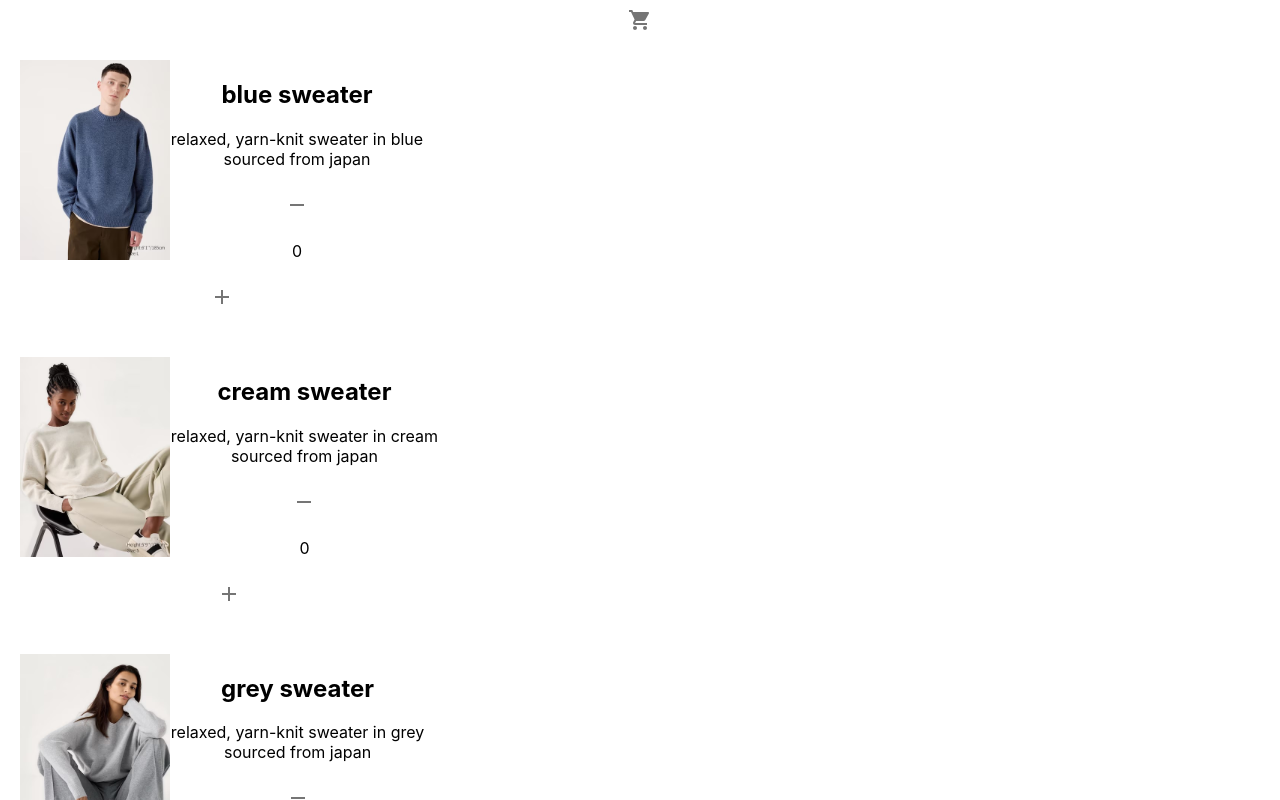
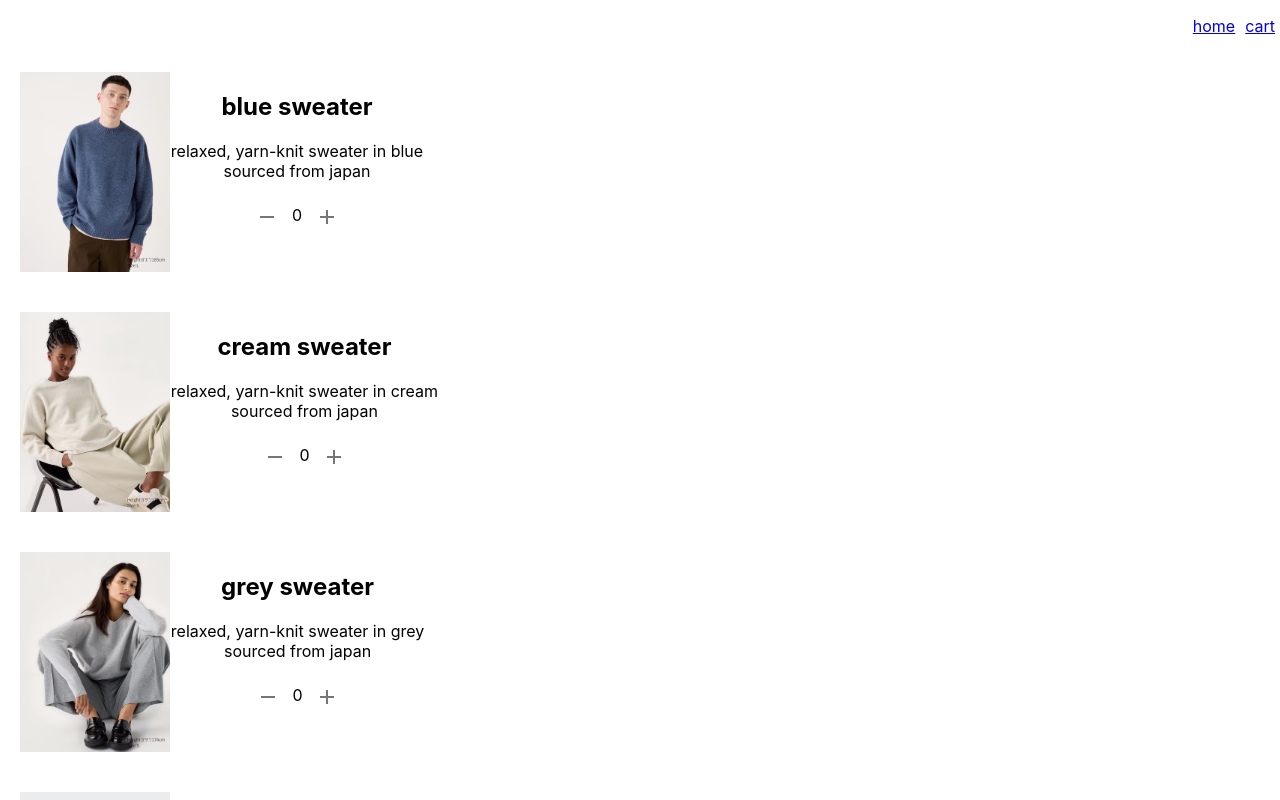
Before and after one commit to sabelle/cozy-threads, a React (Create React App) app: page / in a window 1280 px wide. Shown: the top 800 px of the page. Built offline with nearby package versions, Linux system fonts and the light colour scheme.

Commit message:
bare bones nav bar

```diff
--- a/package.json
+++ b/package.json
@@ -17,6 +17,7 @@
     "express": "^4.19.2",
     "react": "^18.3.1",
     "react-dom": "^18.3.1",
+    "react-router-dom": "^6.26.1",
     "react-scripts": "5.0.1",
     "stripe": "^16.8.0",
     "web-vitals": "^2.1.4"
--- a/server.js
+++ b/server.js
@@ -25,8 +25,8 @@ app.post('/create-checkout-session', async (req, res) => {
       },
     ],
     mode: 'payment',
-    success_url: `${CLIENT}/`,
-    cancel_url: `${CLIENT}/`,
+    success_url: `${CLIENT}/home`,
+    cancel_url: `${CLIENT}/cart`,
   });
 
   res.redirect(303, session.url);
--- a/src/App.js
+++ b/src/App.js
@@ -1,14 +1,18 @@
-import './App.css';
-import Home from './Home.js';
-import Checkout from './Checkout.js';
+import './App.css'
+import Home from './Home.js'
+import Cart from './Cart.js'
+import Navigation from './Navigation'
+import { Route, Routes } from 'react-router-dom';
 import IconButton from "@mui/material/IconButton"
-import ShoppingCartIcon from '@mui/icons-material/ShoppingCart';
+import ShoppingCartIcon from '@mui/icons-material/ShoppingCart'
 
 function App() {
   return (
     <div className="App">
-      <Checkout />
-      <Home />
+      <Routes>
+        <Route path="/" element={<Home/>} />
+        <Route path="/cart" element={<Cart/>} />
+      </Routes>
     </div>
   );
 }
--- a/src/Cart.js
+++ b/src/Cart.js
@@ -1,27 +1,16 @@
-import React, {useState} from 'react';
-let cart = new Map() //key: catalog item id, val: quantity
+import React from 'react'
+import Navigation from './Navigation'
+import Checkout from './Checkout.js'
 
-const UpdateCart = (id, increment) => {  // increment can be +1 or -1
-    if (cart.has(id)) {
-        var quantity = cart[id]
-        cart.set(id, quantity + increment)
+const Cart = () => {
+  return (
+    <div>
+      <Navigation />
+      <h2>cart</h2>
+      <Checkout />
+    </div>
 
-        if (cart[id] == 0) { // remove id from cart if quantity = 0
-            cart.delete(cart[id])
-        }
-    } else {
-        cart.set(id, 1)
-    }
-    // return cart[id]
+  );
 }
 
-const GetQuantity = (id) => {
-    console.log(id, cart[id])
-    if (cart.has(id)) {
-
-        return String(cart[id])
-    }
-    return "0"
-}
-
-export default {UpdateCart, GetQuantity};
+export default Cart
--- a/src/Home.js
+++ b/src/Home.js
@@ -1,7 +1,8 @@
-import React, {useState} from 'react';
-import './Home.css';
+import React, {useState} from 'react'
+import './Home.css'
 import ProductCard from './ProductCard.js'
-import {catalog} from './ProductInfo.js';
+import Navigation from './Navigation.js'
+import {catalog} from './ProductInfo.js'
 
 const Home = () => {
   const [cart, setCart] = useState(new Map())
@@ -27,6 +28,7 @@ const Home = () => {
 
   return (
     <>
+      <Navigation />
       <div className='Home-grid'>
 
         {catalog.map(product => (<ProductCard onChange={onChange} product={product} quantity={cart.get(product.id) ?? 0} className ='Card'/>))}
@@ -35,4 +37,4 @@ const Home = () => {
     </>
   );
 }
-export default Home;
+export default Home
--- /dev/null
+++ b/src/Navigation.css
@@ -0,0 +1,13 @@
+ul {
+    list-style-type: none;
+  }
+
+.nav-bar {
+    display: flex;
+    justify-content: right;
+}
+
+.nav-page {
+    padding-left: 5px;
+    padding-right: 5px;
+}
--- /dev/null
+++ b/src/Navigation.js
@@ -0,0 +1,20 @@
+import { Link } from 'react-router-dom'
+import './Navigation.css'
+
+const Navigation = () => {
+  return (
+    <nav>
+      <ul className='nav-bar'>
+        <li>
+          <Link to ='/' className='nav-page'>home</Link>
+        </li>
+        <li>
+          <Link to ='/cart' className='nav-page'>cart</Link>
+        </li>
+      </ul>
+    </nav>
+  );
+
+}
+
+export default Navigation
--- a/src/ProductCard.js
+++ b/src/ProductCard.js
@@ -16,7 +16,7 @@ const ProductCard = ({onChange, product, quantity}) => {
           <p>{product.description}</p>
           <div className='Card-cart-row'>
             <IconButton onClick={()=>onChange(product.id, -1)}> <RemoveIcon /> </IconButton>
-              <p> {quantity} </p>
+              <> {quantity} </>
             <IconButton onClick={()=>onChange(product.id, 1)}> <AddIcon /> </IconButton>
           </div>
         </div>
--- a/src/index.js
+++ b/src/index.js
@@ -2,11 +2,14 @@ import React from 'react';
 import ReactDOM from 'react-dom/client';
 import './index.css';
 import App from './App';
+import { BrowserRouter } from 'react-router-dom'
 
 const root = ReactDOM.createRoot(document.getElementById('root'));
 root.render(
   <React.StrictMode>
-    <App />
+    <BrowserRouter>
+      <App />
+    </BrowserRouter>
   </React.StrictMode>
 );
 
```
Also changed, not shown: src/index.css (line endings or trailing spaces), 1 other file (tests, documents, lock files or other folders).
